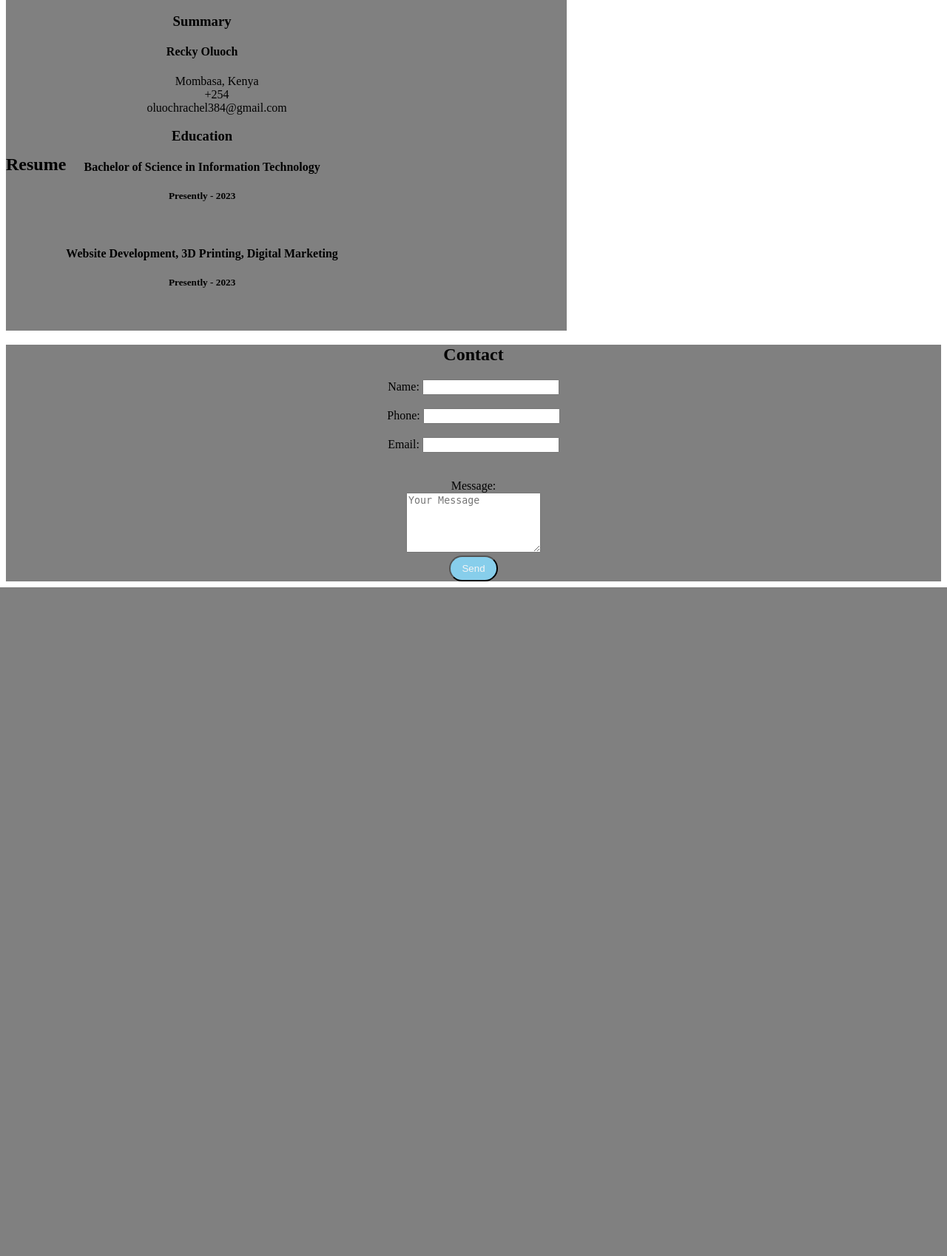
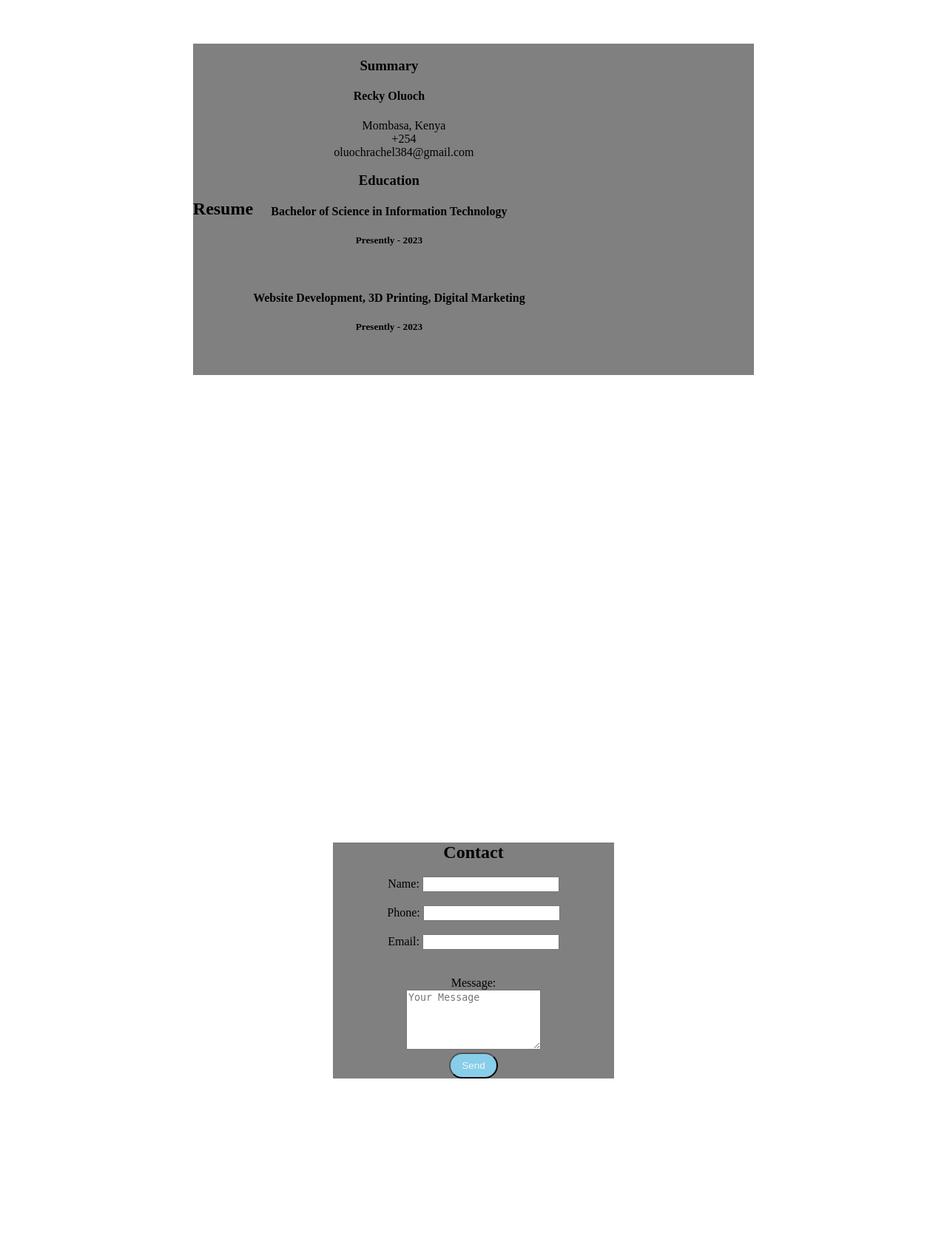
Before and after one commit to Reckie02/O_Rachel.github.io, a PHP site: page / in a window 1280 px wide. Shown: the part 2501-4199 px from the top of the page at 74% size. Before the commit the page ends 3295 px from the top, so only its background shows below. Run offline with PHP 8.4, Linux system fonts and the light colour scheme; grey boxes are pictures that could not be loaded.

Commit message:
Update style.css

```diff
--- a/style.css
+++ b/style.css
@@ -142,6 +142,7 @@ color: black;
 /* resume */
 .resume {
 	width:60%;
+	margin:60px auto;
 	background-color: gray;
 	display: flex;
 	align-items: center;
@@ -150,6 +151,8 @@ color: black;
 /* contact */
  .contact{
  	background: gray;
+	 width:30%;
+	 margin: 50% auto;
 /*  	text-align: center;
  	color: whitesmoke;
  	width: 50%;
```
